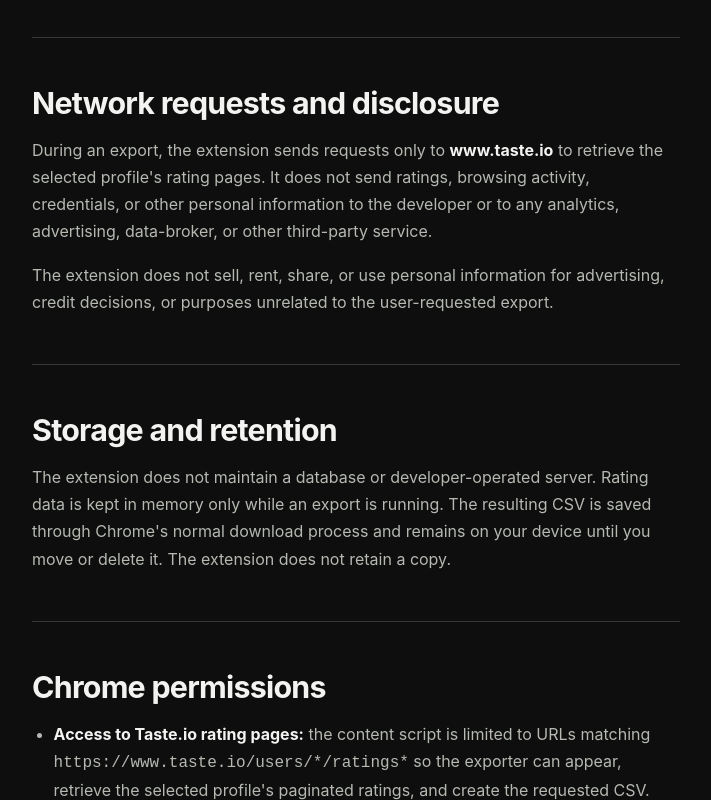
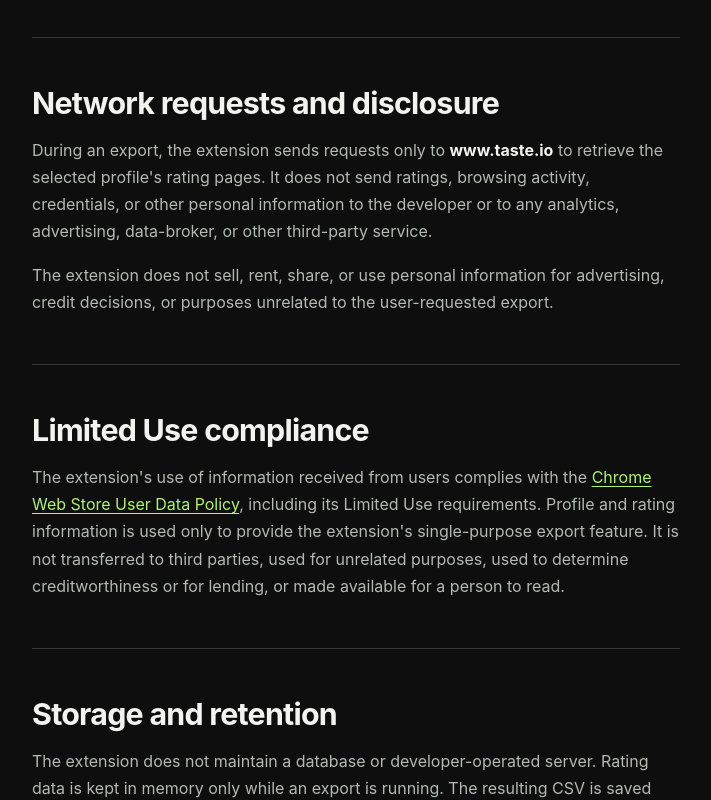
Before and after one commit to ecwilsonaz/taste-io-export, a browser extension: page docs/index.html in a window 1280 px wide. Shown: the part 1392-2192 px from the top of the page, without its empty margins (148-859 px from the left). Drawn offline with Linux system fonts and the light colour scheme.

Commit message:
docs: add Chrome Limited Use disclosure

```diff
--- a/docs/index.html
+++ b/docs/index.html
@@ -321,6 +321,19 @@
           </p>
         </section>
 
+        <section id="limited-use">
+          <h2>Limited Use compliance</h2>
+          <p>
+            The extension's use of information received from users complies with the
+            <a href="https://developer.chrome.com/docs/webstore/program-policies/user-data-faq">
+              Chrome Web Store User Data Policy</a>, including its Limited Use requirements.
+            Profile and rating information is used only to provide the extension's
+            single-purpose export feature. It is not transferred to third parties, used for
+            unrelated purposes, used to determine creditworthiness or for lending, or made
+            available for a person to read.
+          </p>
+        </section>
+
         <section id="storage">
           <h2>Storage and retention</h2>
           <p>
@@ -404,6 +417,7 @@
         <a href="#data-accessed">Information accessed</a>
         <a href="#use">How it is used</a>
         <a href="#transmission">Network and disclosure</a>
+        <a href="#limited-use">Limited Use compliance</a>
         <a href="#storage">Storage and retention</a>
         <a href="#permissions">Chrome permissions</a>
         <a href="#website">This website</a>
```
Also changed, not shown: PRIVACY.md (+4 -0 lines).
